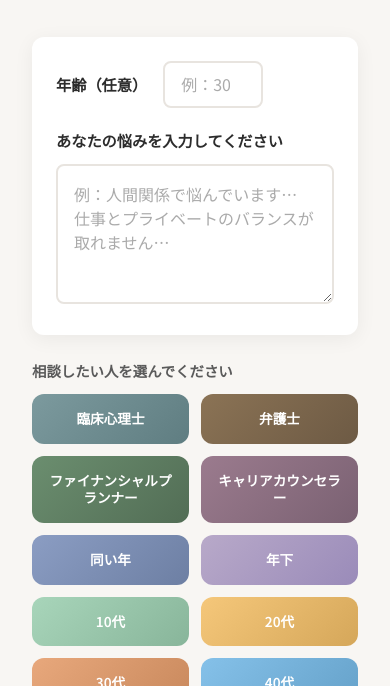
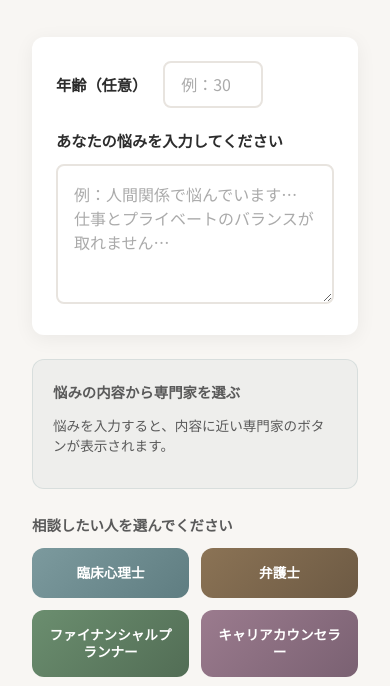
Before and after one commit to nobu5129maki-crypto/senmonka-advice, a website: page index.html in a window 390 px wide. Shown: the part 134-820 px from the top of the page. Drawn offline with Linux system fonts and the light colour scheme.

Commit message:
Add files via upload

```diff
--- a/index.html
+++ b/index.html
@@ -133,6 +133,25 @@
 
     textarea::placeholder {
       color: #aaa;
+    }
+
+    .recommended-section {
+      background: rgba(124, 154, 158, 0.08);
+      padding: 1.25rem;
+      border-radius: var(--radius);
+      border: 1px solid rgba(124, 154, 158, 0.2);
+      margin-bottom: 1.5rem;
+    }
+
+    .topic-hint {
+      font-size: 0.85rem;
+      color: var(--text-secondary);
+      margin-bottom: 0.75rem;
+      line-height: 1.5;
+    }
+
+    .topic-hint.has-match {
+      color: var(--text-primary);
     }
 
     .expert-section {
@@ -350,6 +369,12 @@
       ></textarea>
     </section>
 
+    <section class="recommended-section" aria-labelledby="recommended-heading">
+      <p class="expert-label" id="recommended-heading">悩みの内容から専門家を選ぶ</p>
+      <p class="topic-hint" id="topic-hint">悩みを入力すると、内容に近い専門家のボタンが表示されます。</p>
+      <div class="buttons" id="recommended-buttons" role="group" aria-label="おすすめの専門家"></div>
+    </section>
+
     <section class="expert-section">
       <p class="expert-label">相談したい人を選んでください</p>
       <div class="buttons">
@@ -379,6 +404,35 @@
   </div>
 
   <script>
+    const TOPIC_SPECIALISTS = ['psych', 'law', 'fp', 'career'];
+
+    const topicKeywords = {
+      psych: [
+        '気分', 'メンタル', 'うつ', '不安', 'パニック', 'イライラ', '落ち込', '空虚', 'HSP',
+        '睡眠', '不眠', '人間関係', '孤立', '孤独', '失恋', '夫婦', '家族', '親子', '育児',
+        '気持ち', '心', 'カウンセリング', 'トラウマ', 'ストレス', '自信', '自己肯定', '生きづら',
+        '引きこもり', '対人', '比較', '嫉妬', '過食', '拒食', '自傷', '死にたい', '苦痛'
+      ],
+      law: [
+        '契約', '書面', '労働', '解雇', '未払い', '賃金', '残業代', '退職', 'パワハラ', 'セクハラ',
+        '不法行為', '損害賠償', '慰謝料', '相続', '遺言', '遺産', '離婚', '養育費', '面会',
+        '詐欺', '借金', '債務', '自己破産', '訴え', '裁判', '調停', '弁護', '示談', '内容証明',
+        '更新', '解約', '賃貸', '敷金', '近隣', '騒音', '境界', '著作', '個人情報', '法的'
+      ],
+      fp: [
+        '家計', '貯金', '貯蓄', '投資', 'NISA', 'iDeCo', 'ideco', '老後', '年金', 'FIRE',
+        '住宅ローン', '借入', '金利', '保険', '生命保険', '医療保険', '学資', '学費',
+        '税金', '確定申告', 'ふるさと納税', '節税', '副業', '所得税', '贈与', '相続税',
+        'お金', '資産', '家計簿', '浪費', '赤字', '生活費', '給付', '奨学金返済'
+      ],
+      career: [
+        '転職', '就活', '就職', 'キャリア', '辞めたい', '転職活動', '面接', '履歴書', '業界',
+        '昇進', '評価', '給与', 'ボーナス', '残業', 'ワークライフ', 'WLB', 'リモート', '副業許可',
+        'スキル', '資格', '勉強', '第二新卒', '新卒', 'ミドル', '転落', '職種', '社内政治',
+        '上司', '部下', '同僚', '部署異動', '配置', '育休復帰', '復職', '独立', '開業'
+      ]
+    };
+
     const experts = {
       psych: { name: '臨床心理士', icon: '🧠', color: '#7c9a9e' },
       law: { name: '弁護士', icon: '⚖️', color: '#8b7355' },
@@ -401,7 +455,72 @@
     const responseIcon = document.getElementById('response-icon');
     const responseTitle = document.getElementById('response-title');
     const responseContent = document.getElementById('response-content');
-    const expertBtns = document.querySelectorAll('.expert-btn');
+    const recommendedButtons = document.getElementById('recommended-buttons');
+    const topicHint = document.getElementById('topic-hint');
+
+    function normalizeWorry(text) {
+      return text.trim().toLowerCase();
+    }
+
+    function scoreTopicMatch(textNorm) {
+      const scores = {};
+      for (const key of TOPIC_SPECIALISTS) {
+        scores[key] = 0;
+        const list = topicKeywords[key];
+        for (const kw of list) {
+          if (textNorm.includes(kw.toLowerCase())) scores[key] += 1;
+        }
+      }
+      return scores;
+    }
+
+    function renderRecommendedButtons() {
+      const raw = worryInput.value;
+      const textNorm = normalizeWorry(raw);
+      recommendedButtons.innerHTML = '';
+
+      if (!textNorm) {
+        topicHint.textContent = '悩みを入力すると、内容に近い専門家のボタンが表示されます。';
+        topicHint.classList.remove('has-match');
+        return;
+      }
+
+      const scores = scoreTopicMatch(textNorm);
+      const ranked = TOPIC_SPECIALISTS.slice()
+        .map(key => ({ key, score: scores[key] }))
+        .sort((a, b) => b.score - a.score);
+
+      const hasStrong = ranked.some(r => r.score > 0);
+      const toShow = hasStrong
+        ? ranked.filter(r => r.score > 0).sort((a, b) => b.score - a.score)
+        : ranked;
+
+      topicHint.textContent = hasStrong
+        ? '次のようなキーワードから、話を聞いてほしい専門家の候補です。ボタンを押すとその視点のアドバイスを取得できます。'
+        : '入力文から強いヒントが得られなかったため、4分野すべてを並べました。どれか1つ選んで試せます。';
+      topicHint.classList.toggle('has-match', hasStrong);
+
+      const frag = document.createDocumentFragment();
+      const specialistClass = { psych: 'psych', law: 'law', fp: 'fp', career: 'career' };
+      for (const { key } of toShow) {
+        const meta = experts[key];
+        const btn = document.createElement('button');
+        btn.type = 'button';
+        btn.className = 'expert-btn ' + specialistClass[key];
+        btn.dataset.expert = key;
+        btn.textContent = meta.name + 'の視点で聞く';
+        frag.appendChild(btn);
+      }
+      recommendedButtons.appendChild(frag);
+    }
+
+    let recommendTimer;
+    worryInput.addEventListener('input', () => {
+      clearTimeout(recommendTimer);
+      recommendTimer = setTimeout(renderRecommendedButtons, 200);
+    });
+    worryInput.addEventListener('blur', renderRecommendedButtons);
+    renderRecommendedButtons();
 
     async function fetchAIResponse(worry, expertKey, age) {
       const body = { worry, expert: expertKey };
@@ -427,15 +546,19 @@
     }
 
     function setLoading(loading) {
-      expertBtns.forEach(btn => {
+      document.querySelectorAll('.container .expert-btn').forEach(btn => {
         btn.disabled = loading;
       });
     }
 
-    expertBtns.forEach(btn => {
-      btn.addEventListener('click', async () => {
+    document.querySelector('.container').addEventListener('click', async (e) => {
+      const btn = e.target.closest('.expert-btn');
+      if (!btn) return;
+
       const expertKey = btn.dataset.expert;
       const expert = experts[expertKey];
+      if (!expert) return;
+
       const worry = worryInput.value.trim();
 
       if (!worry) {
@@ -469,7 +592,6 @@
         setLoading(false);
       }
     });
-    });
   </script>
 </body>
 </html>
```
Lines whose indentation alone changed are shown as unchanged.
